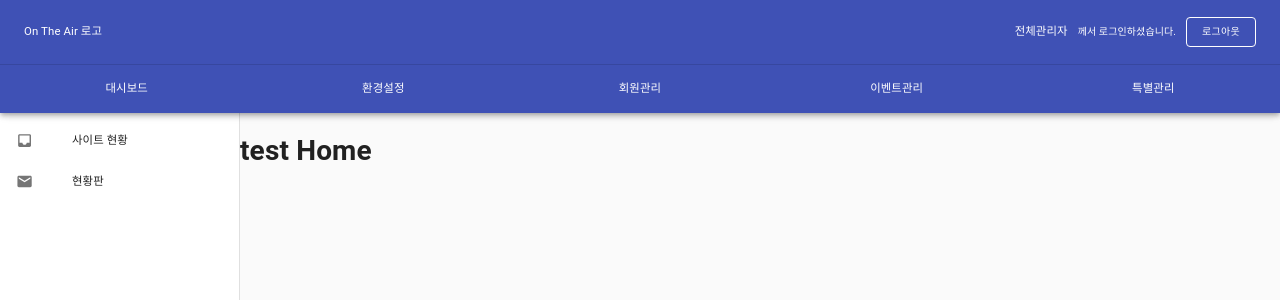
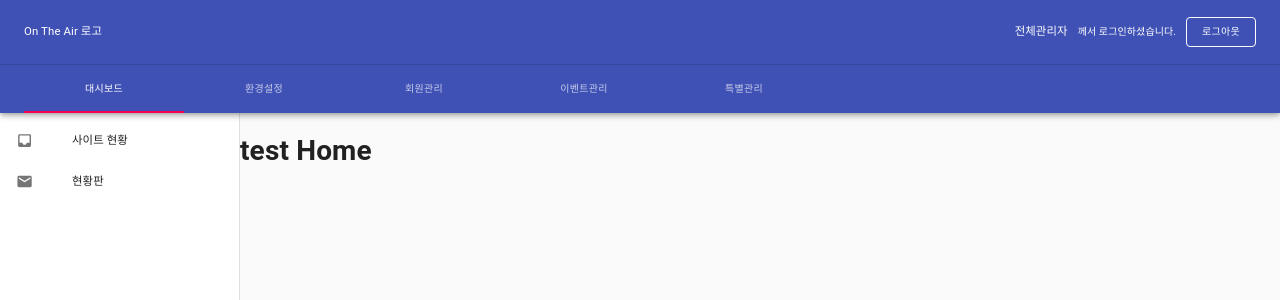
Before and after one commit to jinwoongBang/remote-video-conferencing-service, a Next.js app: page / in a window 1280 px wide. Shown: the top 300 px of the page. Built offline with nearby package versions, Linux system fonts and the light colour scheme.

Commit message:
feature : 서브 헤더의 탭을 선택할 경우 각 페이지로 이동

```diff
--- a/src/components/AppLayout.tsx
+++ b/src/components/AppLayout.tsx
@@ -1,4 +1,4 @@
-import React, { useCallback, useMemo } from 'react';
+import React, { useCallback, useMemo, useState } from 'react';
 
 /**
  * Next
@@ -24,6 +24,8 @@ import {
   ListItemIcon,
   ListItemText,
   Button,
+  Tabs,
+  Tab,
 } from '@material-ui/core';
 import { makeStyles, Theme } from '@material-ui/core/styles';
 import { Inbox, Mail } from '@material-ui/icons';
@@ -79,9 +81,46 @@ type ApoLayoutProps = {
   children: JSX.Element;
 };
 
+type SubHeader = {
+  label: string;
+  url: string;
+};
+
+const subHeaderList: SubHeader[] = [
+  {
+    label: '대시보드',
+    url: '/dashboard',
+  },
+  {
+    label: '환경설정',
+    url: '/preference',
+  },
+  {
+    label: '회원관리',
+    url: '/user',
+  },
+  {
+    label: '이벤트관리',
+    url: '/event',
+  },
+  {
+    label: '특별관리',
+    url: '/special',
+  },
+];
+
+function a11yProps(index: number) {
+  return {
+    id: `simple-tab-${index}`,
+    'aria-controls': `simple-tabpanel-${index}`,
+  };
+}
+
 function ApoLayout({ children }: ApoLayoutProps) {
   const classes = useStyles();
   const router = useRouter();
+
+  const [value, setValue] = useState<number>(0);
 
   const sideBarMenuList = useMemo(() => {
     switch (router.pathname) {
@@ -106,6 +145,14 @@ function ApoLayout({ children }: ApoLayoutProps) {
     [router],
   );
 
+  const handleChange = useCallback(
+    (event: React.ChangeEvent<{}>, newValue: number) => {
+      setValue(newValue);
+      router.push(subHeaderList[newValue].url);
+    },
+    [router],
+  );
+
   return (
     <div className={classes.root}>
       <AppBar position="fixed" className={classes.appBar}>
@@ -125,33 +172,15 @@ function ApoLayout({ children }: ApoLayoutProps) {
         </Toolbar>
         <Divider></Divider>
         <Toolbar variant="dense">
-          <Grid container justify="space-between">
-            <Grid item xs={2}>
-              <Typography variant="body1" align="center">
-                대시보드
-              </Typography>
-            </Grid>
-            <Grid item xs={2}>
-              <Typography variant="body1" align="center">
-                환경설정
-              </Typography>
-            </Grid>
-            <Grid item xs={2}>
-              <Typography variant="body1" align="center">
-                회원관리
-              </Typography>
-            </Grid>
-            <Grid item xs={2}>
-              <Typography variant="body1" align="center">
-                이벤트관리
-              </Typography>
-            </Grid>
-            <Grid item xs={2}>
-              <Typography variant="body1" align="center">
-                특별관리
-              </Typography>
-            </Grid>
-          </Grid>
+          <Tabs
+            value={value}
+            onChange={handleChange}
+            aria-label="simple tabs example"
+          >
+            {subHeaderList.map((item, index) => (
+              <Tab label={item.label} key={item.label} {...a11yProps(index)} />
+            ))}
+          </Tabs>
         </Toolbar>
       </AppBar>
       <Drawer
```
Also changed, not shown: pages/dashboard/index.tsx (added, +55 -0 lines), pages/event/index.tsx (added, +55 -0 lines), pages/special/index.tsx (added, +55 -0 lines), pages/user/index.tsx (added, +55 -0 lines).
